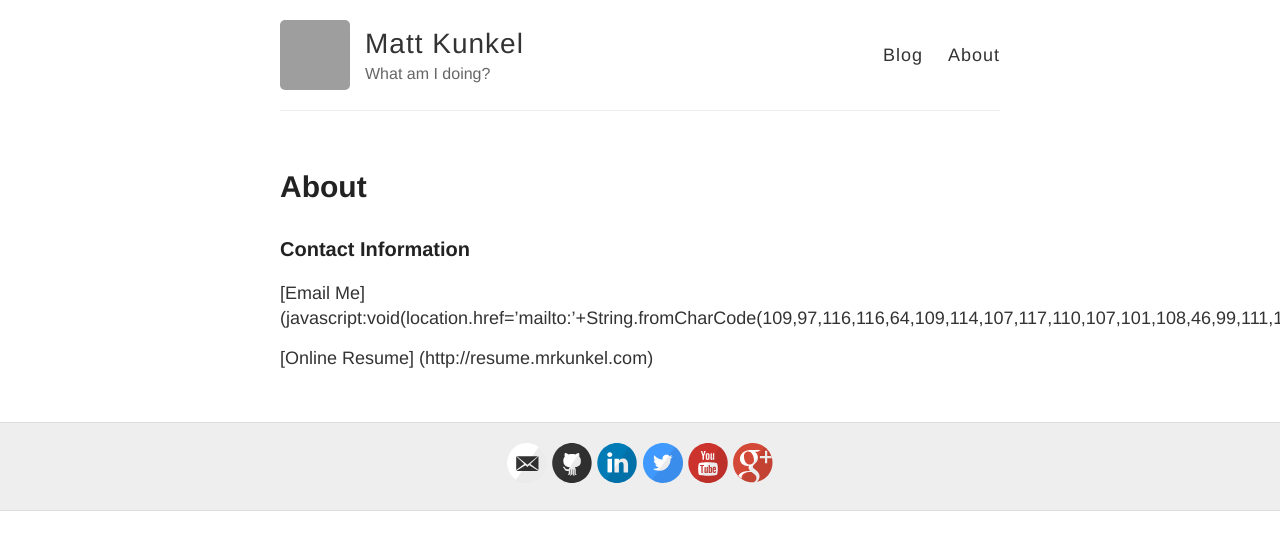
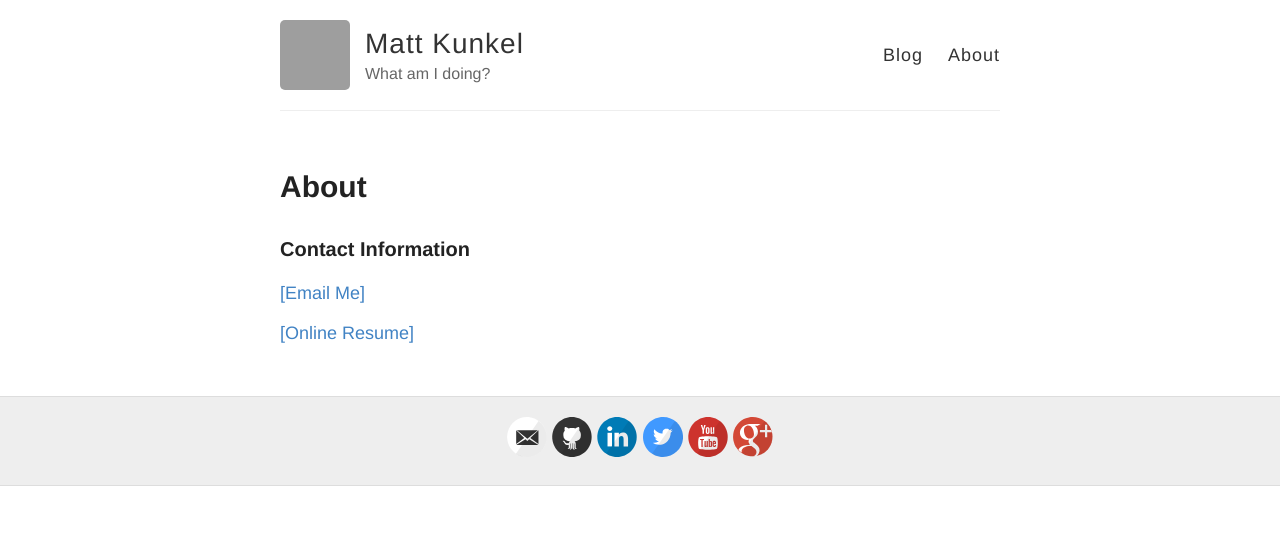
Before and after one commit to modulusx/modulusx.github.io, a Jekyll site: the page built from about.md, in a window 1280 px wide. Shown: the top 550 px of the page. Built offline with Jekyll 4.4.1, drawn with Linux system fonts in a browser that asks for light colours; part of the change alters nothing that is shown; grey boxes are pictures that could not be loaded.

Commit message:
Updated About

```diff
--- a/about.md
+++ b/about.md
@@ -6,6 +6,6 @@ layout: page
 
 ### Contact Information
 
-\[Email Me\](javascript:void(location.href='mailto:'\+String.fromCharCode(109,97,116,116,64,109,114,107,117,110,107,101,108,46,99,111,109)))
+[\[Email Me\]](mailto:matt@mrkunkel.com)
 
-\[Online Resume\] (http://resume.mrkunkel.com)
+[\[Online Resume\]](http://resume.mrkunkel.com)
```
